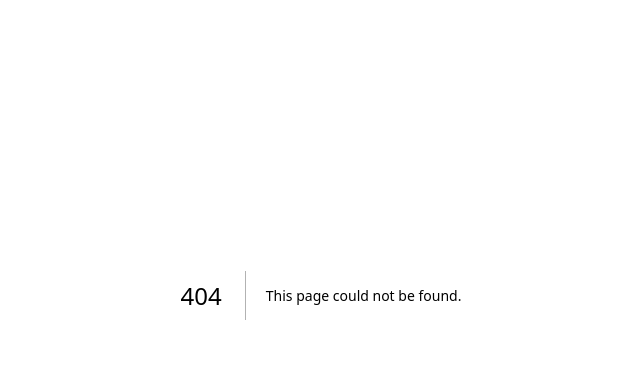
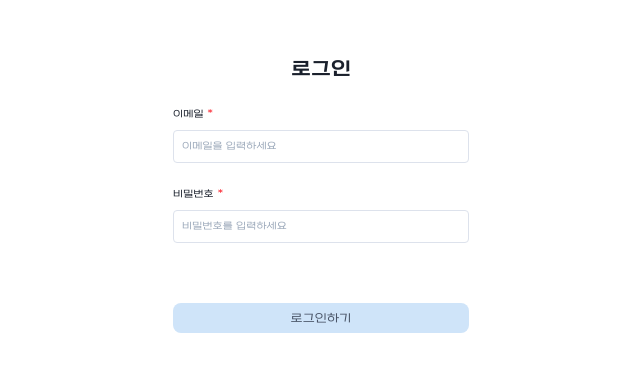
Before and after one commit to slaves-of-jihye/kolog-FE, a Next.js app: page /login in a window 1280 px wide. Before the commit this address had no page. Shown: the part 105-476 px from the top of the page, without its empty margins (319-959 px from the left). Built offline with nearby package versions, Linux system fonts and the light colour scheme.

Commit message:
feat:: 로그인 페이지 퍼블리싱

```diff
--- /dev/null
+++ b/src/app/(auth)/login/page.tsx
@@ -0,0 +1,12 @@
+import { LoginForm } from '@/features/auth';
+
+const LoginPage = () => (
+  <div className="relative min-h-screen w-full bg-white">
+    <div className="mx-auto flex w-[18.5rem] flex-col items-center gap-6 pt-[calc(10rem+env(safe-area-inset-top,0px))]">
+      <p className="w-full text-center text-xl font-bold text-gray-800">로그인</p>
+      <LoginForm />
+    </div>
+  </div>
+);
+
+export default LoginPage;
--- /dev/null
+++ b/src/features/auth/index.ts
@@ -0,0 +1 @@
+export { LoginForm } from './ui/LoginForm';
--- /dev/null
+++ b/src/features/auth/ui/LoginForm.tsx
@@ -0,0 +1,43 @@
+'use client';
+
+import { useState } from 'react';
+import { FormField } from '@/shared/ui';
+
+export const LoginForm = () => {
+  const [email, setEmail] = useState('');
+  const [password, setPassword] = useState('');
+
+  const handleSubmit = (e: React.FormEvent) => {
+    e.preventDefault();
+    // TODO: API 연동
+  };
+
+  return (
+    <form onSubmit={handleSubmit} className="flex w-full flex-col gap-[3.75rem]">
+      <div className="flex flex-col gap-6">
+        <FormField
+          label="이메일"
+          required
+          type="email"
+          placeholder="이메일을 입력하세요"
+          value={email}
+          onChange={setEmail}
+        />
+        <FormField
+          label="비밀번호"
+          required
+          type="password"
+          placeholder="비밀번호를 입력하세요"
+          value={password}
+          onChange={setPassword}
+        />
+      </div>
+      <button
+        type="submit"
+        className="bg-primary-100 w-full rounded-[0.5rem] px-[0.9375rem] py-1.5 text-[0.75rem] tracking-[0.015rem] text-gray-600"
+      >
+        로그인하기
+      </button>
+    </form>
+  );
+};
--- /dev/null
+++ b/src/shared/ui/FormField.tsx
@@ -0,0 +1,31 @@
+type FormFieldProps = {
+  label: string;
+  required?: boolean;
+  type?: string;
+  placeholder?: string;
+  value: string;
+  onChange: (value: string) => void;
+};
+
+export const FormField = ({
+  label,
+  required = false,
+  type = 'text',
+  placeholder,
+  value,
+  onChange,
+}: FormFieldProps) => (
+  <div className="flex w-full flex-col gap-2">
+    <div className="flex items-center gap-1 text-[0.625rem] tracking-[0.0125rem] text-gray-800">
+      <span>{label}</span>
+      {required && <span className="text-red-500">*</span>}
+    </div>
+    <input
+      type={type}
+      value={value}
+      onChange={(e) => onChange(e.target.value)}
+      placeholder={placeholder}
+      className="w-full rounded-[0.25rem] border border-gray-200 bg-white p-2 text-[0.625rem] tracking-[0.0125rem] text-gray-800 outline-none placeholder:text-gray-400 focus:border-gray-400"
+    />
+  </div>
+);
--- a/src/shared/ui/index.ts
+++ b/src/shared/ui/index.ts
@@ -1,3 +1,4 @@
 export { default as LogCard } from './LogCard';
 export { default as Button } from './Button';
 export { default as Profile } from './Profile';
+export { FormField } from './FormField';
```
